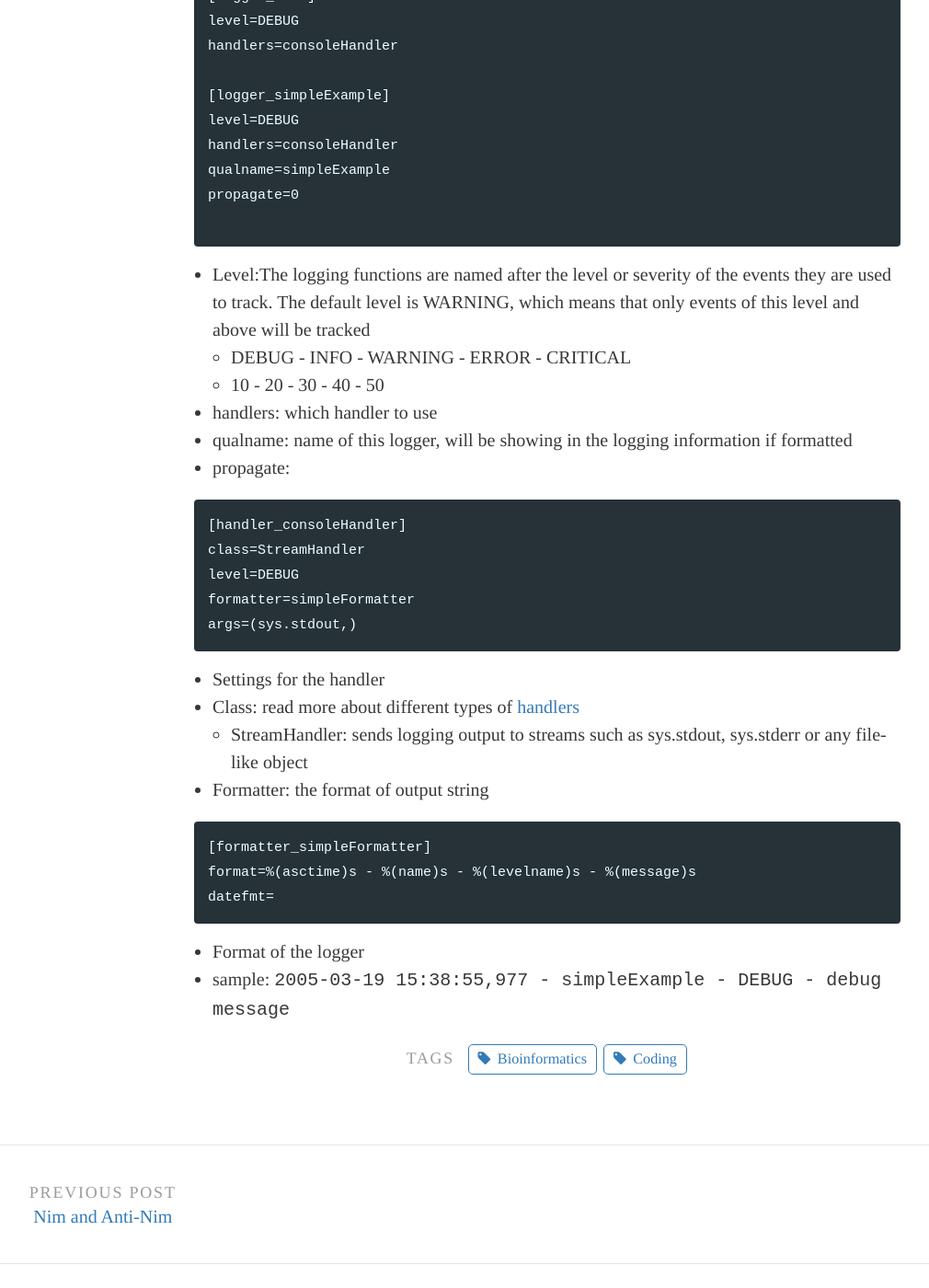
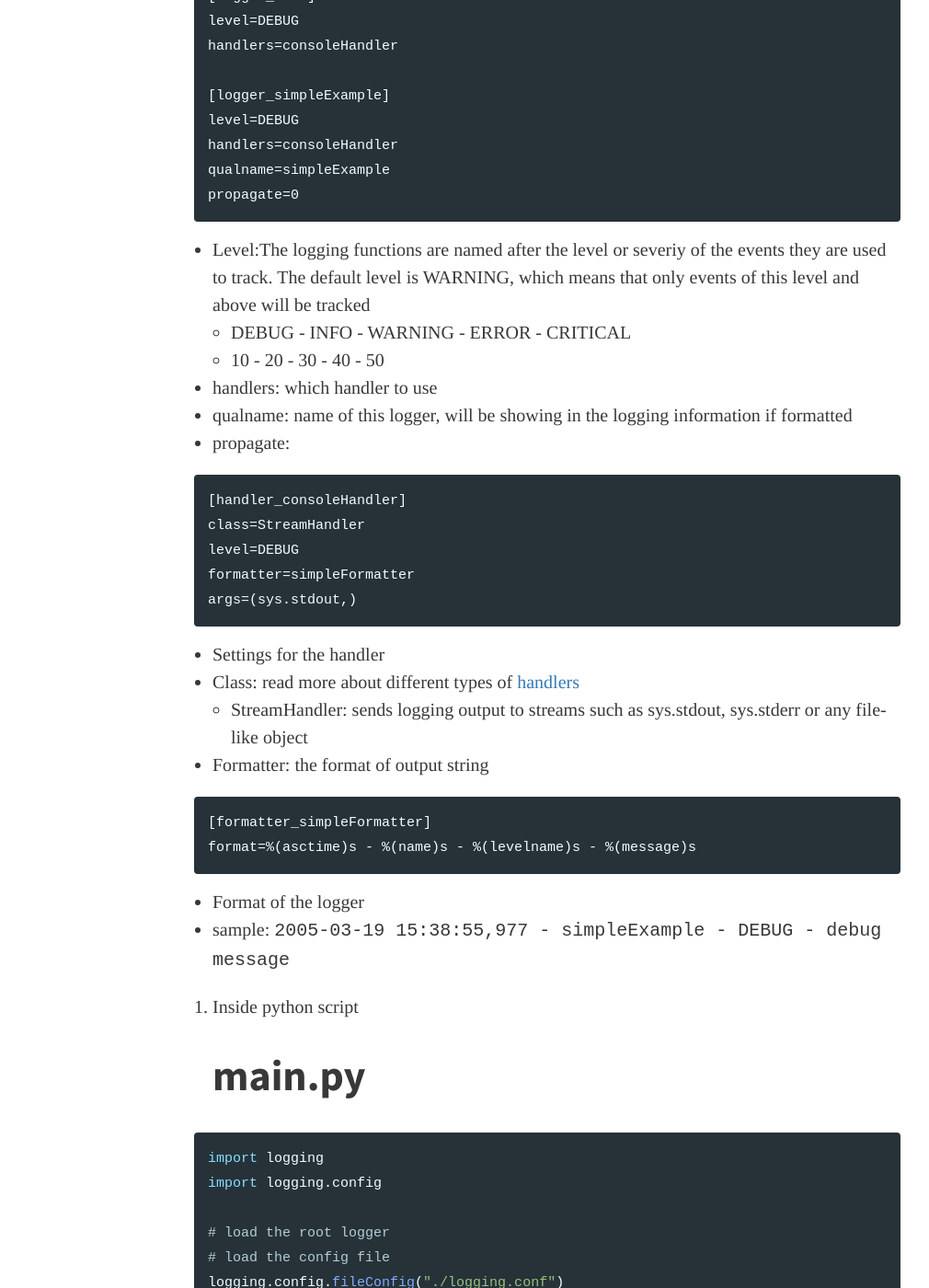
Before and after one commit to RyogaLi/ryogali.github.io, a Jekyll site: the page built from _posts/2018-07-11-Python-Advanced-Logging.md, in a window 1280 px wide and 1400 px high, scrolled down 714 px. Shown: the whole window at 92% size, without its empty margins (45-1055 px from the left). Built offline with Jekyll 4.4.1, drawn with Linux system fonts in a browser that asks for light colours; some of the changed text lies outside the part shown.

Commit message:
finishing up logger

````diff
--- a/_posts/2018-07-11-Python-Advanced-Logging.md
+++ b/_posts/2018-07-11-Python-Advanced-Logging.md
@@ -6,7 +6,7 @@ tags: [Coding, Bioinformatics]
 
 For python 2.7
 
-0. Create configuration file for logging ( `logging.conf` )
+0. Create the most basic configuration file for logging ( `logging.conf` )
 
 ```
 [loggers]
@@ -31,11 +31,10 @@ level=DEBUG
 handlers=consoleHandler
 qualname=simpleExample
 propagate=0
-
 ```
 
 * Level:The logging functions are named after
-the level or severity of the events they are
+the level or severiy of the events they are
 used to track. The default level is WARNING,
 which means that only events of this level
 and above will be tracked
@@ -64,8 +63,23 @@ args=(sys.stdout,)
 ```
 [formatter_simpleFormatter]
 format=%(asctime)s - %(name)s - %(levelname)s - %(message)s
-datefmt=
 ```
 * Format of the logger
 * sample:
 ``2005-03-19 15:38:55,977 - simpleExample - DEBUG - debug message``
+
+2. Inside python script
+# main.py
+{% highlight python %}
+import logging
+import logging.config
+
+# load the root logger
+# load the config file
+logging.config.fileConfig("./logging.conf")
+# get proper logger
+log = logging.getLogger("root")
+
+# if we change dir (change working directory) and create new logger, the
+
+{% endhighlight %}
````
